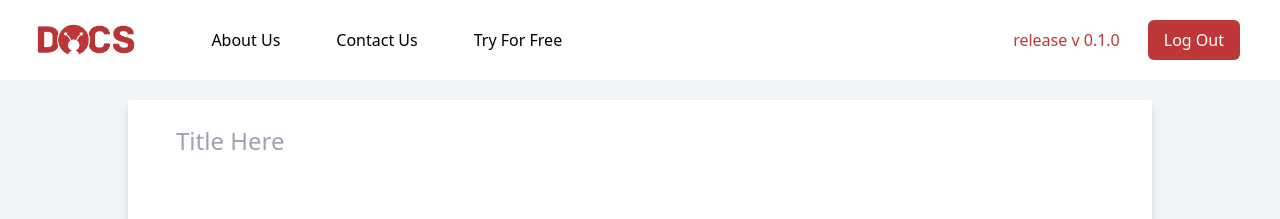
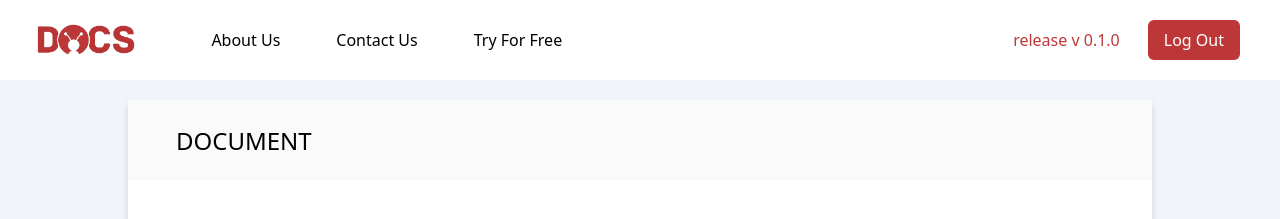
Before and after one commit to prajjwalarora/GeekDocs, a React (Create React App) app: page /editor in a window 1280 px wide. Shown: the top 219 px of the page. Built offline with nearby package versions, Linux system fonts and the light colour scheme; no server answers; sample sign-in values are in the browser's storage.

Commit message:
final commit

```diff
--- a/src/components/Editor/EditorBox/EditorBox.js
+++ b/src/components/Editor/EditorBox/EditorBox.js
@@ -4,6 +4,7 @@ import { useSearchParams } from "react-router-dom";
 import { createEditor, Editor, Text, Transforms } from "slate";
 import { Slate, Editable, withReact } from "slate-react";
 import EditorWidgets from "../EditorWidgets/EditorWidgets";
+import EditorHeader from "../EditorHeader/EditorHeader";
 import DefaultElement from "./DefaultElement";
 import Leaf from "./Leaf";
 
@@ -11,6 +12,9 @@ const EditorBox = ({ socket }) => {
   const [editor] = useState(() => withReact(createEditor()));
   const [initialValue, setInitialValue] = useState([]);
   const [searchParams] = useSearchParams();
+  const [completeData, setCompleteData] = useState({
+    title: "Document",
+  });
   const [users, setUsers] = useState([]);
   const userId = useMemo(() => {
     localStorage.getItem("userId");
@@ -46,7 +50,7 @@ const EditorBox = ({ socket }) => {
         )
         .then((res) => {
           console.log(res);
-          console.log(JSON.parse(res.data.data.data));
+          setCompleteData(res.data.data);
           editor.children = JSON.parse(res.data.data.data);
           editor.onChange();
         })
@@ -131,7 +135,7 @@ const EditorBox = ({ socket }) => {
   }
   return (
     <>
-      <div></div>
+      <EditorHeader header={completeData.title} />
       <EditorWidgets
         boldHandler={boldHandler}
         italicHandler={italicHandler}
--- a/src/components/Editor/EditorElement.js
+++ b/src/components/Editor/EditorElement.js
@@ -1,13 +1,9 @@
 import React from "react";
 import EditorBox from "./EditorBox/EditorBox";
-
-import EditorHeader from "./EditorHeader/EditorHeader";
 
 const EditorElement = ({ socket }) => {
   return (
     <div className="m-auto">
-      <EditorHeader />
-
       <EditorBox socket={socket} />
     </div>
   );
--- a/src/components/Editor/EditorHeader/EditorHeader.js
+++ b/src/components/Editor/EditorHeader/EditorHeader.js
@@ -1,12 +1,14 @@
 import React from "react";
 
-const EditorHeader = () => {
+const EditorHeader = ({ header }) => {
   return (
     <div className="heading-wrapper mb-4">
       <input
         type="text"
         placeholder="Title Here"
+        value={header.toUpperCase()}
         className=" w-full h-20 text-2xl pl-12 pt-4 pb-4"
+        disabled
       />
     </div>
   );
```
